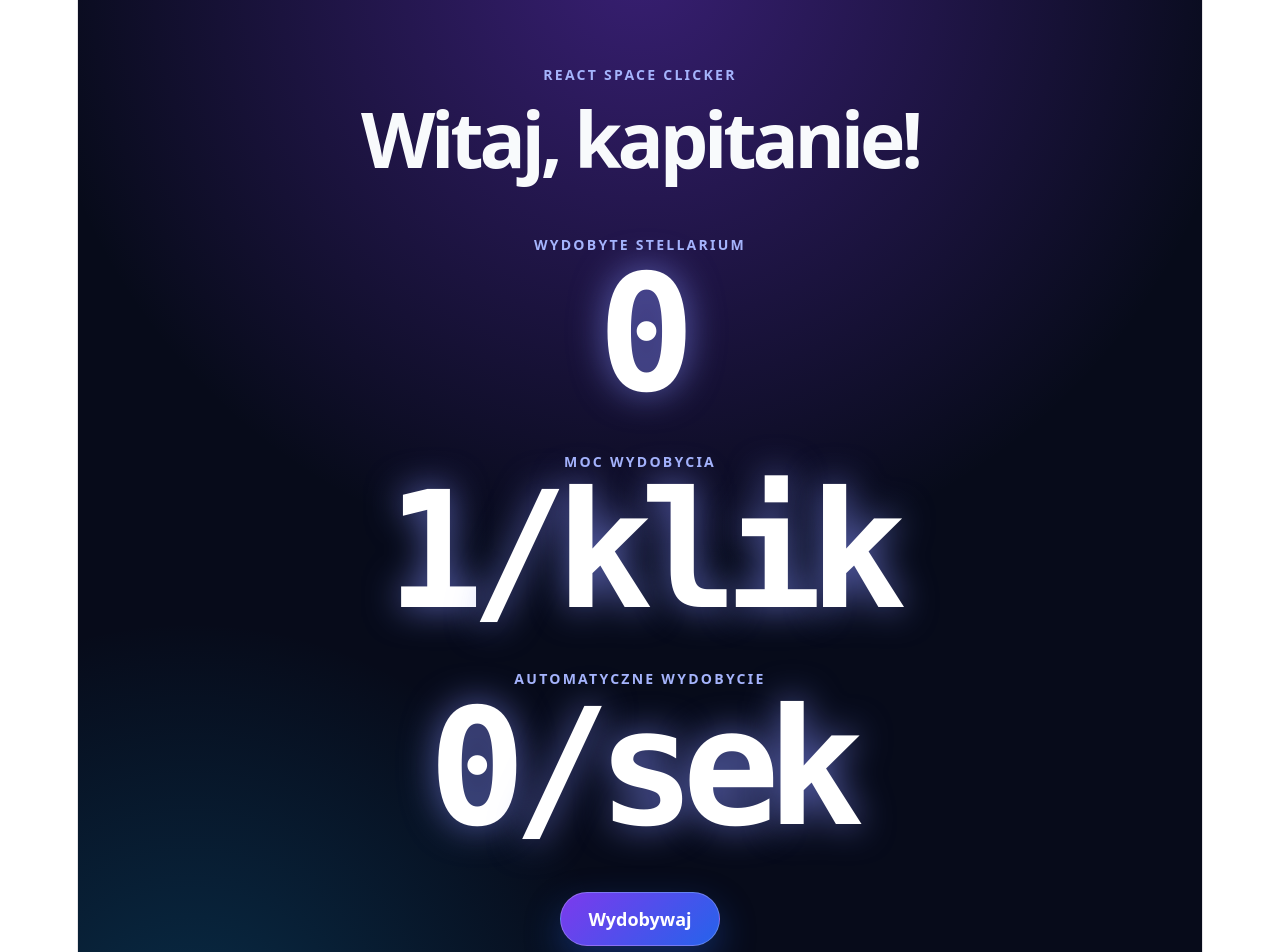
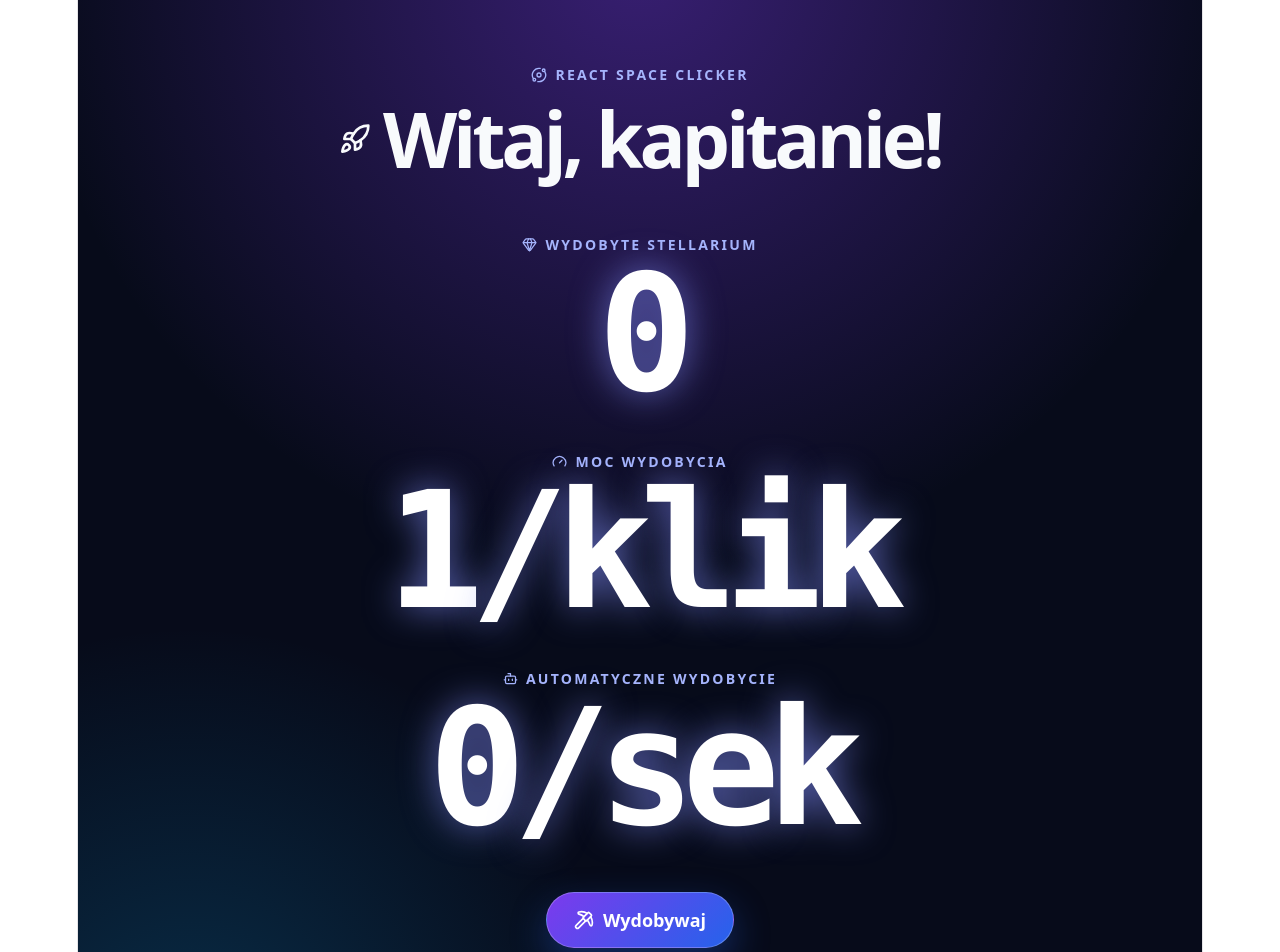
Before and after one commit to MaciejWozniczka/react-jsx-space-clicker, a React (Vite) app: page / in a window 1280 px wide. Shown: the part 40-992 px from the top of the page. Built offline with nearby package versions, Linux system fonts and the light colour scheme.

Commit message:
Added icons to website

```diff
--- a/src/components/StellariumExtractor.css
+++ b/src/components/StellariumExtractor.css
@@ -14,6 +14,9 @@
 
 .stellarium-extractor__eyebrow,
 .stellarium-extractor__label {
+  display: inline-flex;
+  align-items: center;
+  gap: 0.45rem;
   margin: 0;
   color: #a5b4fc;
   font-size: 0.78rem;
@@ -23,6 +26,10 @@
 }
 
 .stellarium-extractor h1 {
+  display: flex;
+  align-items: center;
+  justify-content: center;
+  gap: 0.65rem;
   margin: 0.7rem 0 3rem;
   color: inherit;
   font-size: clamp(2.25rem, 6vw, 4.75rem);
@@ -48,6 +55,10 @@
 }
 
 .stellarium-extractor__button {
+  display: inline-flex;
+  align-items: center;
+  justify-content: center;
+  gap: 0.5rem;
   margin-top: 2.5rem;
   padding: 0.95rem 1.5rem;
   border: 1px solid rgba(255, 255, 255, 0.24);
--- a/src/components/StellariumExtractor.jsx
+++ b/src/components/StellariumExtractor.jsx
@@ -1,5 +1,15 @@
 import { useState, useEffect } from "react";
 import "./StellariumExtractor.css";
+import {
+  Bot,
+  Gauge,
+  Gem,
+  Orbit,
+  Pickaxe,
+  Rocket,
+  ShoppingCart,
+  Zap,
+} from "lucide-react";
 
 function StellariumExtractor() {
   const [stellarium, setStellarium] = useState(0);
@@ -42,19 +52,34 @@ function StellariumExtractor() {
 
   return (
     <main className="stellarium-extractor">
-      <p className="stellarium-extractor__eyebrow">React Space Clicker</p>
-      <h1>Witaj, kapitanie!</h1>
-      <p className="stellarium-extractor__label">Wydobyte Stellarium</p>
+      <p className="stellarium-extractor__eyebrow">
+        <Orbit size={16} aria-hidden="true" />
+        React Space Clicker
+      </p>
+      <h1>
+        <Rocket size={32} aria-hidden="true" />
+        Witaj, kapitanie!
+      </h1>
+      <p className="stellarium-extractor__label">
+        <Gem size={15} aria-hidden="true" />
+        Wydobyte Stellarium
+      </p>
       <output className="stellarium-extractor__value" aria-live="polite">
         {stellarium}
       </output>
 
-      <p className="stellarium-extractor__label">Moc wydobycia</p>
+      <p className="stellarium-extractor__label">
+        <Gauge size={15} aria-hidden="true" />
+        Moc wydobycia
+      </p>
       <output className="stellarium-extractor__value" aria-live="polite">
         {extractionPower}/klik
       </output>
 
-      <p className="stellarium-extractor__label">Automatyczne wydobycie</p>
+      <p className="stellarium-extractor__label">
+        <Bot size={15} aria-hidden="true" />
+        Automatyczne wydobycie
+      </p>
       <output className="stellarium-extractor__value" aria-live="polite">
         {autoClickers}/sek
       </output>
@@ -63,6 +88,7 @@ function StellariumExtractor() {
         className="stellarium-extractor__button"
         onClick={extractStellarium}
       >
+        <Pickaxe size={20} aria-hidden="true" />
         Wydobywaj
       </button>
 
@@ -71,6 +97,7 @@ function StellariumExtractor() {
         onClick={upgradeExtraction}
         disabled={stellarium < upgradeCost}
       >
+        <Zap size={20} aria-hidden="true" />
         Ulepsz wydobycie (koszt: {upgradeCost} Stellarium)
       </button>
 
@@ -79,6 +106,7 @@ function StellariumExtractor() {
         onClick={upgradeAutoClicker}
         disabled={stellarium < autoClickerCost}
       >
+        <ShoppingCart size={20} aria-hidden="true" />
         Kup auto-klikacz (koszt: {autoClickerCost} Stellarium)
       </button>
     </main>
```
